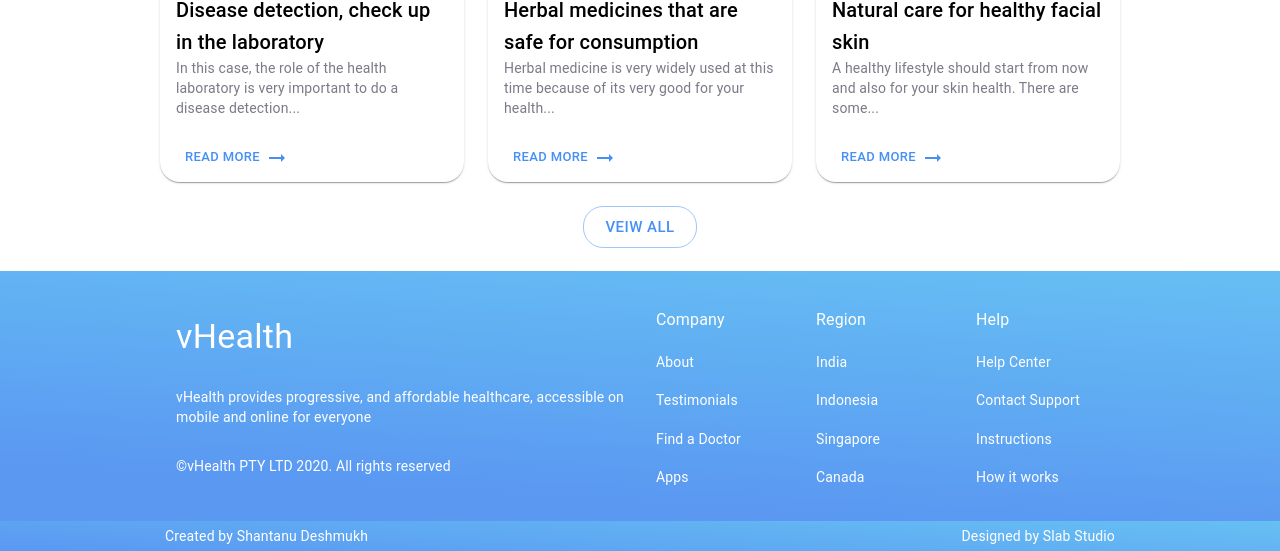
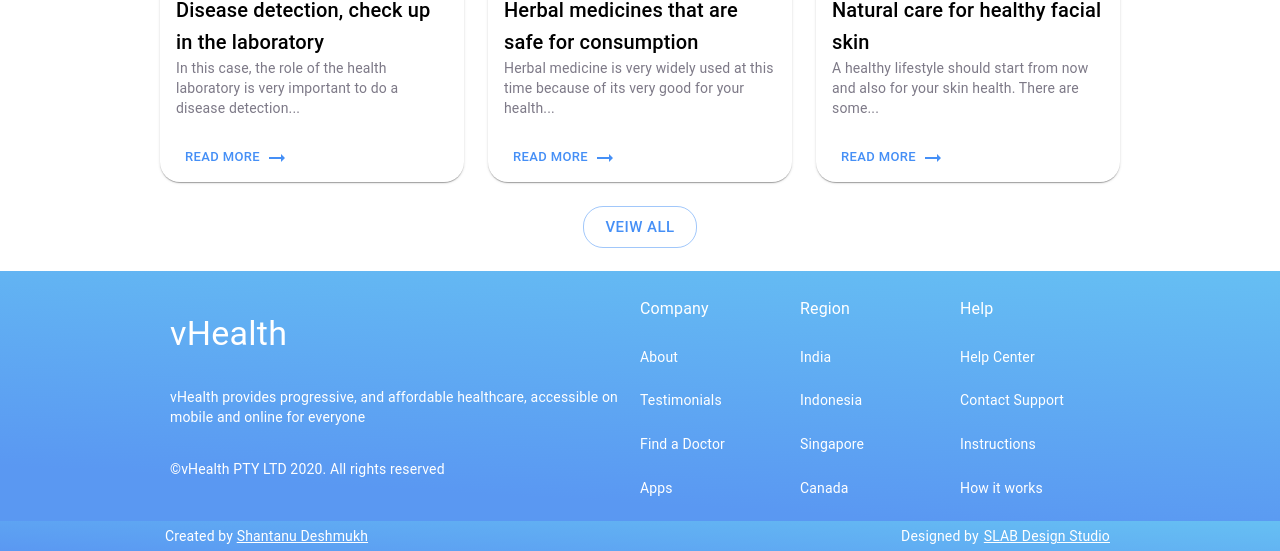
Before and after one commit to shantanu-deshmukh/vhealth-gatsby, a Gatsby site: page / in a window 1280 px wide. Shown: the part 2633-3184 px from the top of the page. Built offline with nearby package versions, Linux system fonts and the light colour scheme; Gatsby itself is replaced by a stand-in of ours.

Commit message:
download and attribution links

```diff
--- /dev/null
+++ b/src/components/fab-download.tsx
@@ -0,0 +1,37 @@
+import React from "react"
+import useScrollTrigger from "@material-ui/core/useScrollTrigger"
+import makeStyles from "@material-ui/core/styles/makeStyles"
+import Zoom from "@material-ui/core/Zoom"
+import Fab from "@material-ui/core/Fab"
+import GetAppIcon from "@material-ui/icons/GetApp"
+
+const useStyles = makeStyles(theme => ({
+  fab: {
+    position: "fixed",
+    bottom: theme.spacing(2),
+    right: theme.spacing(2),
+  },
+}))
+
+const FabDownload = () => {
+  const classes = useStyles()
+  const trigger = useScrollTrigger({
+    disableHysteresis: true,
+    threshold: 100,
+  })
+
+  return (
+    <Zoom in={trigger}>
+      <Fab
+        className={classes.fab}
+        color="secondary"
+        size="small"
+        href="https://github.com/shantanu-deshmukh/vhealth-gatsby"
+        target="_blank"
+      >
+        <GetAppIcon />
+      </Fab>
+    </Zoom>
+  )
+}
+export default FabDownload
--- a/src/components/footer.tsx
+++ b/src/components/footer.tsx
@@ -2,36 +2,40 @@ import React from "react"
 import Grid from "@material-ui/core/Grid"
 import Typography from "@material-ui/core/Typography"
 import Box from "@material-ui/core/Box"
+import Hidden from "@material-ui/core/Hidden"
 import Link from "@material-ui/core/Link"
-import Hidden from "@material-ui/core/Hidden"
+import FabDownload from "./fab-download"
 
 const Footer = () => {
   const footerLinks = [
     {
       title: "Company",
       items: [
-        { displayText: "About", link: "" },
-        { displayText: "Testimonials", link: "" },
-        { displayText: "Find a Doctor", link: "" },
-        { displayText: "Apps", link: "" },
+        { displayText: "About", url: "" },
+        {
+          displayText: "Testimonials",
+          url: "",
+        },
+        { displayText: "Find a Doctor", url: "" },
+        { displayText: "Apps", url: "" },
       ],
     },
     {
       title: "Region",
       items: [
-        { displayText: "India", link: "" },
-        { displayText: "Indonesia", link: "" },
-        { displayText: "Singapore", link: "" },
-        { displayText: "Canada", link: "" },
+        { displayText: "India", url: "" },
+        { displayText: "Indonesia", url: "" },
+        { displayText: "Singapore", url: "" },
+        { displayText: "Canada", url: "" },
       ],
     },
     {
       title: "Help",
       items: [
-        { displayText: "Help Center", link: "" },
-        { displayText: "Contact Support", link: "" },
-        { displayText: "Instructions", link: "" },
-        { displayText: "How it works", link: "" },
+        { displayText: "Help Center", url: "" },
+        { displayText: "Contact Support", url: "" },
+        { displayText: "Instructions", url: "" },
+        { displayText: "How it works", url: "" },
       ],
     },
   ]
@@ -41,7 +45,6 @@ const Footer = () => {
       <Box className="footer">
         <Grid
           container
-          spacing={4}
           style={{
             margin: `0 auto`,
             maxWidth: 960,
@@ -56,6 +59,7 @@ const Footer = () => {
             container
             direction="column"
             justify="space-evenly"
+            style={{ padding: 10 }}
           >
             <Typography variant="h4" color="inherit">
               vHealth
@@ -107,12 +111,27 @@ const Footer = () => {
           alignItems="center"
         >
           <Typography variant="body2" color="inherit">
-            Created by Shantanu Deshmukh
+            Created by{" "}
+            <a
+              href="https://shantanudeshmukh.com/"
+              target="_blank"
+              style={{ color: "#FFF" }}
+            >
+              Shantanu Deshmukh
+            </a>
           </Typography>
           <Typography variant="body2" color="inherit">
-            Designed by Slab Studio
+            Designed by
+            <a
+              href="https://dribbble.com/slabdsgn"
+              target="_blank"
+              style={{ color: "#FFF", margin: 5 }}
+            >
+              SLAB Design Studio
+            </a>
           </Typography>
         </Grid>
+        <FabDownload />
       </Box>
     </React.Fragment>
   )
```
